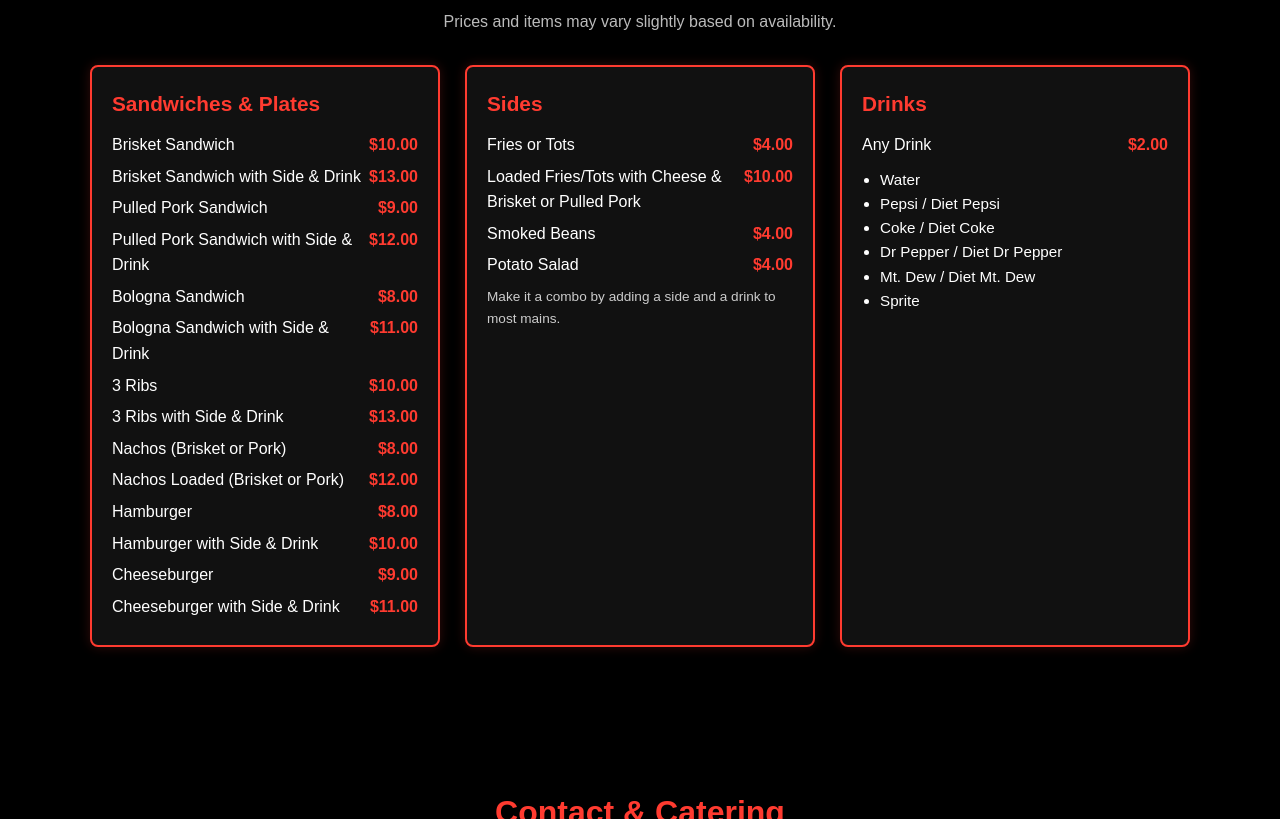
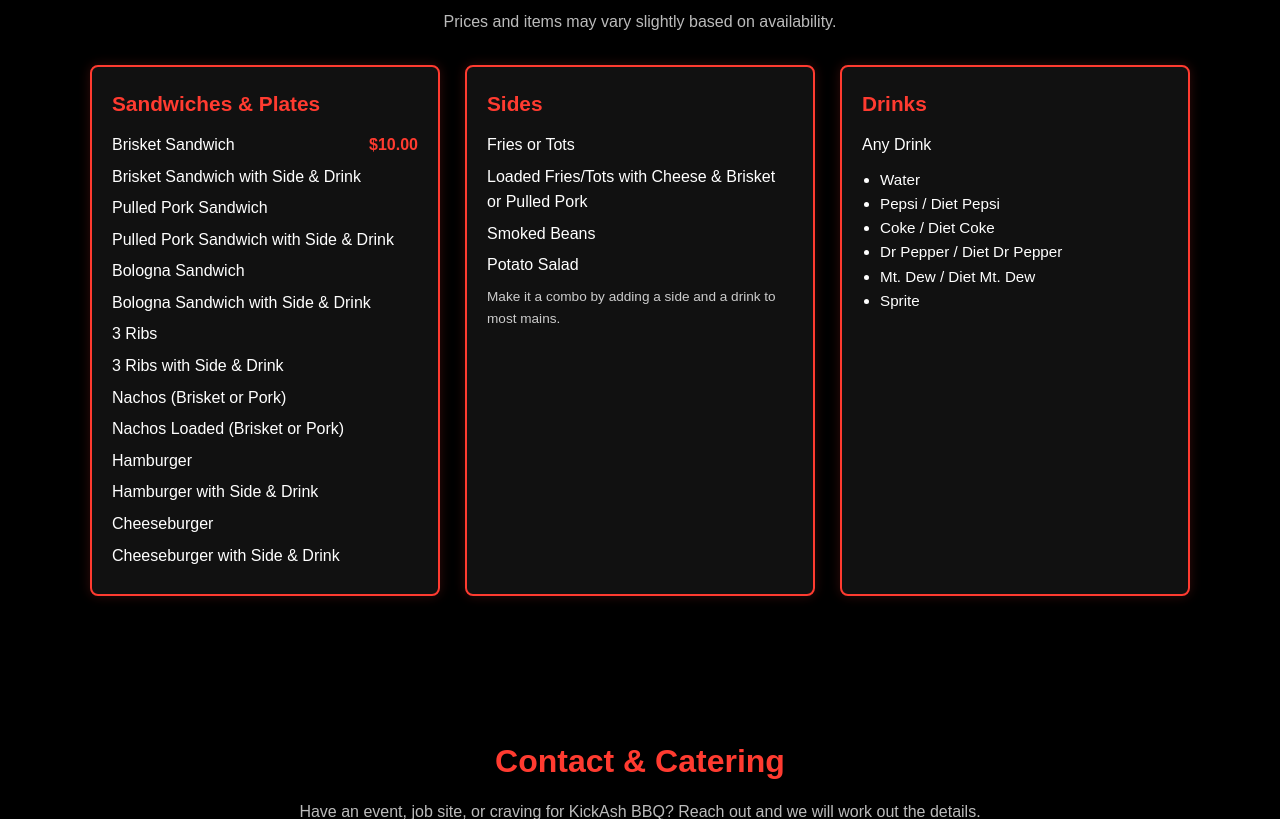
Before and after one commit to daultinlove/jayskickashbbq, a plain HTML site: page index.html in a window 1280 px wide. Shown: the part 1763-2582 px from the top of the page. Drawn offline with Linux system fonts and the light colour scheme.

Commit message:
Update index.html

```diff
--- a/index.html
+++ b/index.html
@@ -28,7 +28,7 @@ index.html
   <div class="hero-inner">
        <img src=https://scontent-dfw5-1.xx.fbcdn.net/v/t39.30808-6/454731635_122120737784361194_7261283594129733909_n.jpg?_nc_cat=111&ccb=1-7&_nc_sid=6ee11a&_nc_ohc=EHKlLc8lb8kQ7kNvwHHC_3N&_nc_oc=AdkAqn1azQHi_ib5rLXjBzXFxM17yI66Jma-ZW7tl_5Vg4cYKaNsjI4uTrrWSkXIxD41Gu_UblonYYzHIU46Q8Wc&_nc_zt=23&_nc_ht=scontent-dfw5-1.xx&_nc_gid=5dNqHMEt0-BTu3FGUMxdLA&oh=00_AfjDx7MH09Jpo1-nrAYgIFCA2qUzrYDnPyDKEDboMica_A&oe=69299DEC alt="Jay's KickAsh BBQ Logo" class="hero-logo" />
     <h1>Jay’s KickAsh BBQ</h1>
-    <p class="subheading">Ponca City Local Smoked • Brisket • Ribs • Bologna</p>
+    <p class="subheading">Ponca City Local Smoked • Brisket • Pulled Pork • Ribs • Bologna</p>
     <a href="#menu" class="btn-primary">View Menu</a>
   </div>
 </section>
@@ -109,61 +109,61 @@ index.html
           </div>
           <div class="menu-item">
             <span>Brisket Sandwich with Side &amp; Drink</span>
-            <span class="price">$13.00</span>
+            <span class="price"></span>
           </div>
 
           <div class="menu-item">
             <span>Pulled Pork Sandwich</span>
-            <span class="price">$9.00</span>
+            <span class="price"></span>
           </div>
           <div class="menu-item">
             <span>Pulled Pork Sandwich with Side &amp; Drink</span>
-            <span class="price">$12.00</span>
+            <span class="price"></span>
           </div>
 
           <div class="menu-item">
             <span>Bologna Sandwich</span>
-            <span class="price">$8.00</span>
+            <span class="price"></span>
           </div>
           <div class="menu-item">
             <span>Bologna Sandwich with Side &amp; Drink</span>
-            <span class="price">$11.00</span>
+            <span class="price"></span>
           </div>
 
           <div class="menu-item">
             <span>3 Ribs</span>
-            <span class="price">$10.00</span>
+            <span class="price"></span>
           </div>
           <div class="menu-item">
             <span>3 Ribs with Side &amp; Drink</span>
-            <span class="price">$13.00</span>
+            <span class="price"></span>
           </div>
 
           <div class="menu-item">
             <span>Nachos (Brisket or Pork)</span>
-            <span class="price">$8.00</span>
+            <span class="price"></span>
           </div>
           <div class="menu-item">
             <span>Nachos Loaded (Brisket or Pork)</span>
-            <span class="price">$12.00</span>
+            <span class="price"></span>
           </div>
 
           <div class="menu-item">
             <span>Hamburger</span>
-            <span class="price">$8.00</span>
+            <span class="price"></span>
           </div>
           <div class="menu-item">
             <span>Hamburger with Side &amp; Drink</span>
-            <span class="price">$10.00</span>
+            <span class="price"></span>
           </div>
 
           <div class="menu-item">
             <span>Cheeseburger</span>
-            <span class="price">$9.00</span>
+            <span class="price"></span>
           </div>
           <div class="menu-item">
             <span>Cheeseburger with Side &amp; Drink</span>
-            <span class="price">$11.00</span>
+            <span class="price"></span>
           </div>
         </div>
 
@@ -173,19 +173,19 @@ index.html
 
           <div class="menu-item">
             <span>Fries or Tots</span>
-            <span class="price">$4.00</span>
+            <span class="price"></span>
           </div>
           <div class="menu-item">
             <span>Loaded Fries/Tots with Cheese &amp; Brisket or Pulled Pork</span>
-            <span class="price">$10.00</span>
+            <span class="price"></span>
           </div>
           <div class="menu-item">
             <span>Smoked Beans</span>
-            <span class="price">$4.00</span>
+            <span class="price"></span>
           </div>
           <div class="menu-item">
             <span>Potato Salad</span>
-            <span class="price">$4.00</span>
+            <span class="price"></span>
           </div>
 
           <p class="menu-note">
@@ -198,7 +198,7 @@ index.html
           <h3>Drinks</h3>
           <div class="menu-item">
             <span>Any Drink</span>
-            <span class="price">$2.00</span>
+            <span class="price"></span>
           </div>
 
           <ul style="margin-top:10px; padding-left:18px; font-size:0.95rem;">
```
